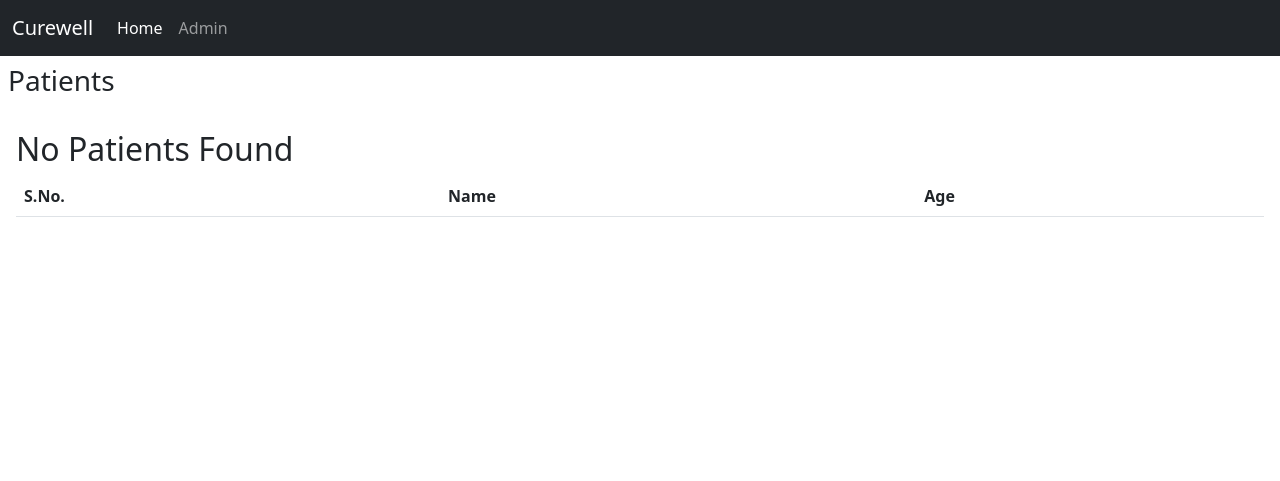
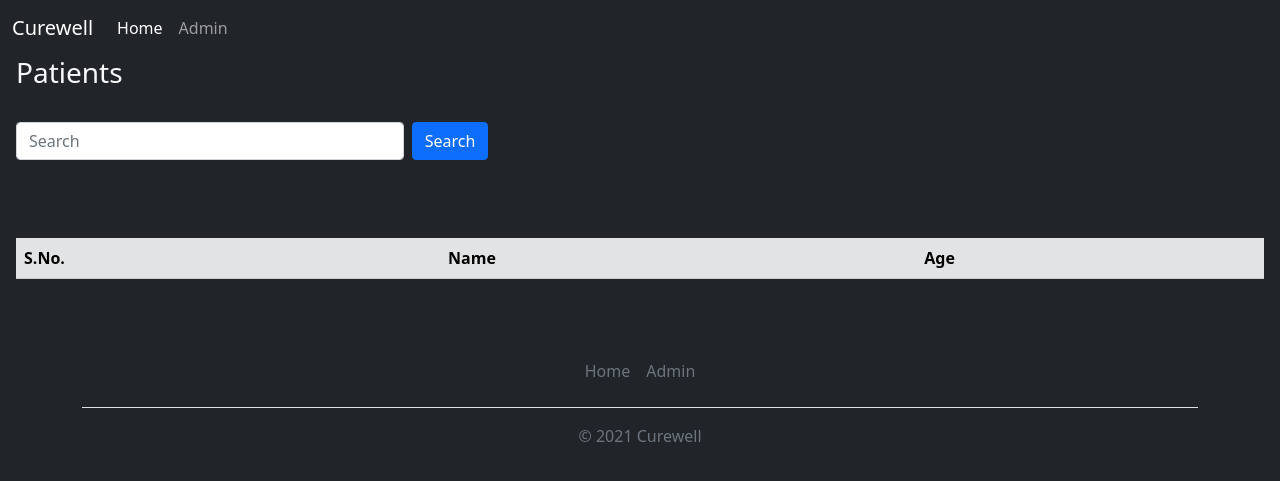
Before and after one commit to Curewell-Homeo-Clinic/admin-system, a Django app: page /patients/ in a window 1280 px wide. Shown: the top 481 px of the page. Run offline with Django 3.2, Linux system fonts and the light colour scheme; data that the repository does not hold is empty.

Commit message:
chore: caching enabeld

```diff
--- a/patients/views.py
+++ b/patients/views.py
@@ -1,14 +1,47 @@
+from patient_management_system.settings import CACHE_TTL
 from .models import Patient
 from django.shortcuts import redirect, render
+from django.conf import settings
+from django.core.cache.backends.base import DEFAULT_TIMEOUT
+from django.core.cache import cache
 
-def index(_request):
+CACHE_TTL = getattr(settings, 'CACHE_TTL', DEFAULT_TIMEOUT)
+
+def index(request):
 	response = redirect('/patients/')
 	return response
 
+def get_patient(request, filter_patient = None):
+	if filter_patient:
+		print("DATA COMING FROM DB")
+		patients = Patient.objects.filter(first_name__icontains=filter_patient)
+	else:
+		patients = Patient.objects.all()
+
+	return patients
+
 def patient_list(request):
-	patients = Patient.objects.all()
-	return render(request, 'patients/patient_list.html', {'patients': patients})
+	filter_patient = request.GET.get('filter_patient')
+	if cache.get(filter_patient):
+		patients = cache.get(filter_patient)
+	else:
+		if filter_patient:
+			patients = get_patient(request, filter_patient)
+			cache.set(filter_patient, patients)
+		else:
+			patients = get_patient(request)
+
+	context = { 'patients': patients }
+	return render(request, 'patients/patient_list.html', context=context)
 
 def patient_detail(request, pk):
-	patient = Patient.objects.get(pk=pk)
-	return render(request, 'patients/patient_detail.html', {'patient': patient})
+	if cache.get(pk):
+		print("DATA COMING FROM CACHE")
+		patient = cache.get(pk)
+	else:
+		print("DATA COMING FROM DB")
+		patient = Patient.objects.get(pk=pk)
+		cache.set(pk, patient)
+
+	context = { 'patient': patient }
+	return render(request, 'patients/patient_detail.html', context)
--- a/templates/base.html
+++ b/templates/base.html
@@ -1,23 +1,30 @@
 <!DOCTYPE html>
 <html lang="en">
+
 <head>
 	<meta charset="UTF-8" />
 	<meta http-equiv="X-UA-Compatible" content="IE=edge" />
 	<meta name="viewport" content="width=device-width, initial-scale=1.0" />
-    <link
-      href="https://cdn.jsdelivr.net/npm/bootstrap@5.1.3/dist/css/bootstrap.min.css"
-      rel="stylesheet"
-      integrity="sha384-1BmE4kWBq78iYhFldvKuhfTAU6auU8tT94WrHftjDbrCEXSU1oBoqyl2QvZ6jIW3"
-      crossorigin="anonymous"
-    />
+	<link href="https://cdn.jsdelivr.net/npm/bootstrap@5.1.3/dist/css/bootstrap.min.css" rel="stylesheet"
+		integrity="sha384-1BmE4kWBq78iYhFldvKuhfTAU6auU8tT94WrHftjDbrCEXSU1oBoqyl2QvZ6jIW3" crossorigin="anonymous" />
 	<title>{% block title %}{% endblock %} | Curewell</title>
 </head>
-  <body>
+
+<body class="bg-dark h-100" style="height:100vh">
 	{% include 'navbar.html' %} {% block body %}{% endblock %}
-    <script
-      src="https://cdn.jsdelivr.net/npm/bootstrap@5.1.3/dist/js/bootstrap.bundle.min.js"
+	<script src="https://cdn.jsdelivr.net/npm/bootstrap@5.1.3/dist/js/bootstrap.bundle.min.js"
 		integrity="sha384-ka7Sk0Gln4gmtz2MlQnikT1wXgYsOg+OMhuP+IlRH9sENBO0LRn5q+8nbTov4+1p"
-      crossorigin="anonymous"
-    ></script>
+		crossorigin="anonymous"></script>
+
+	<div class="container">
+		<footer class="py-3 my-4">
+			<ul class="nav justify-content-center border-bottom pb-3 mb-3">
+				<li class="nav-item"><a href="/" class="nav-link px-2 text-muted">Home</a></li>
+				<li class="nav-item"><a href="/admin" class="nav-link px-2 text-muted">Admin</a></li>
+			</ul>
+			<p class="text-center text-muted">© 2021 Curewell</p>
+		</footer>
+	</div>
 </body>
+
 </html>
--- a/templates/patients/patient_list.html
+++ b/templates/patients/patient_list.html
@@ -5,12 +5,22 @@
 
 {% block body %}
 
-<div class="p-2">
+<div class="px-3 text-light">
 	<h3>Patients</h3>
 </div>
 
+<div class="container mt-3 mx-0 p-3">
+	<form method="get">
+		<div class="mx-0 px-0 d-flex">
+			<input class="form-control" name="filter_patient" placeholder="Search" style="width:35%">
+			<button class="btn btn-primary mx-2">Search</button>
+		</div>
+	</form>
+
+</div>
+
 <div class="p-3">
-	<table class="table table-hover">
+	<table class="table table-hover table-secondary">
 		<thead>
 			<tr>
 				<th scope="col">S.No.</th>
```
Also changed, not shown: patient_management_system/settings.py (+12 -11 lines). Lines whose indentation alone changed are shown as unchanged.
